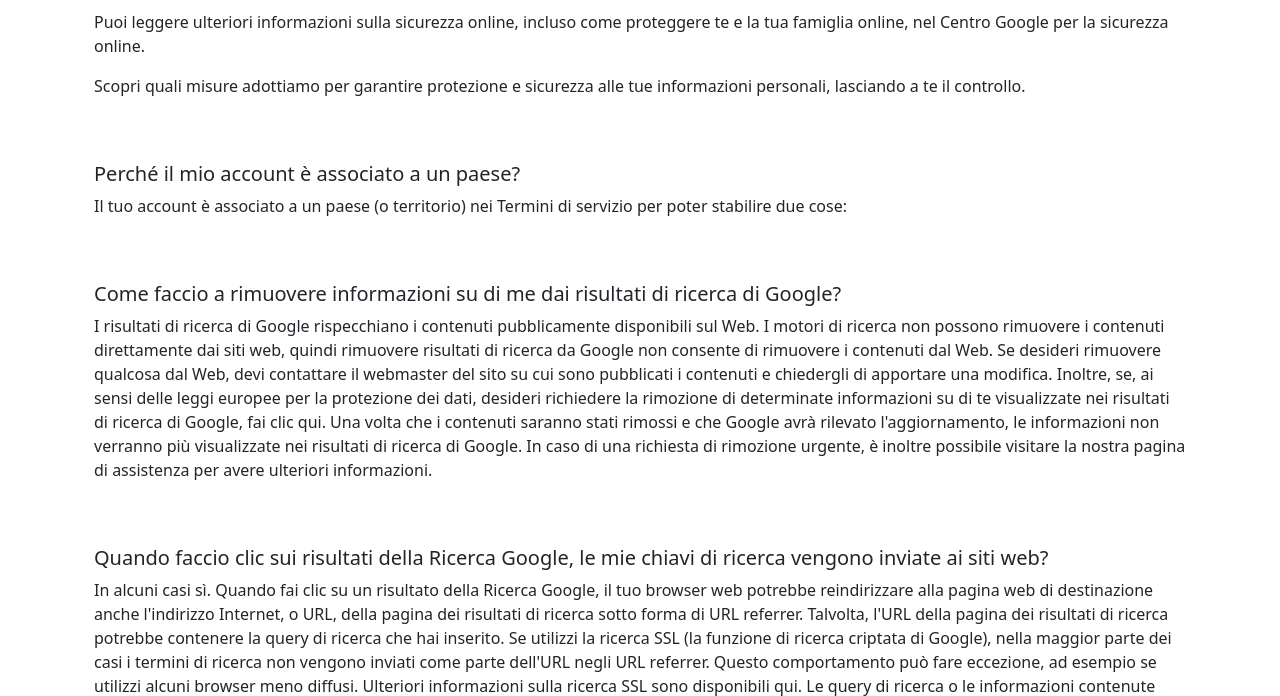
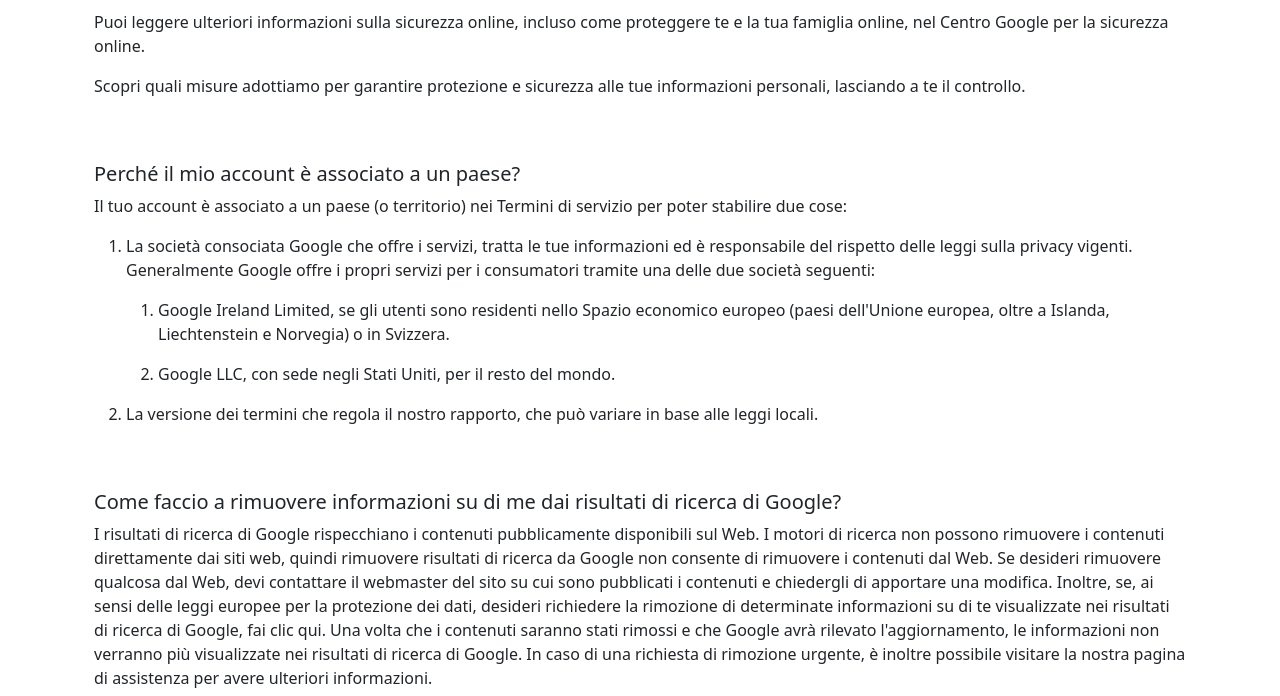
Before and after one commit to Pacciatore/php-google-faq, a PHP site: page / in a window 1280 px wide. Shown: the part 990-1686 px from the top of the page. Run offline with PHP 8.4, Linux system fonts and the light colour scheme.

Commit message:
aggiunta di risposte in elenco numerico

```diff
--- a/index.php
+++ b/index.php
@@ -24,7 +24,12 @@ $faq = [
         "question" => 'Perché il mio account è associato a un paese?',
         "answer" => [
             'Il tuo account è associato a un paese (o territorio) nei Termini di servizio per poter stabilire due cose:',
-            ''
+            '<ol> <li> La società consociata Google che offre i servizi, tratta le tue informazioni ed è responsabile del rispetto delle leggi sulla privacy vigenti. Generalmente Google offre i propri servizi per i consumatori tramite una delle due società seguenti: </li>',
+
+            '<ol> <li> Google Ireland Limited, se gli utenti sono residenti nello Spazio economico europeo (paesi dell\'Unione europea, oltre a Islanda, Liechtenstein e Norvegia) o in Svizzera. </li>',
+            '<li> Google LLC, con sede negli Stati Uniti, per il resto del mondo. </li> </ol>',
+
+            '<li>La versione dei termini che regola il nostro rapporto, che può variare in base alle leggi locali.</li></ol>'
         ]
     ],
     [
```
